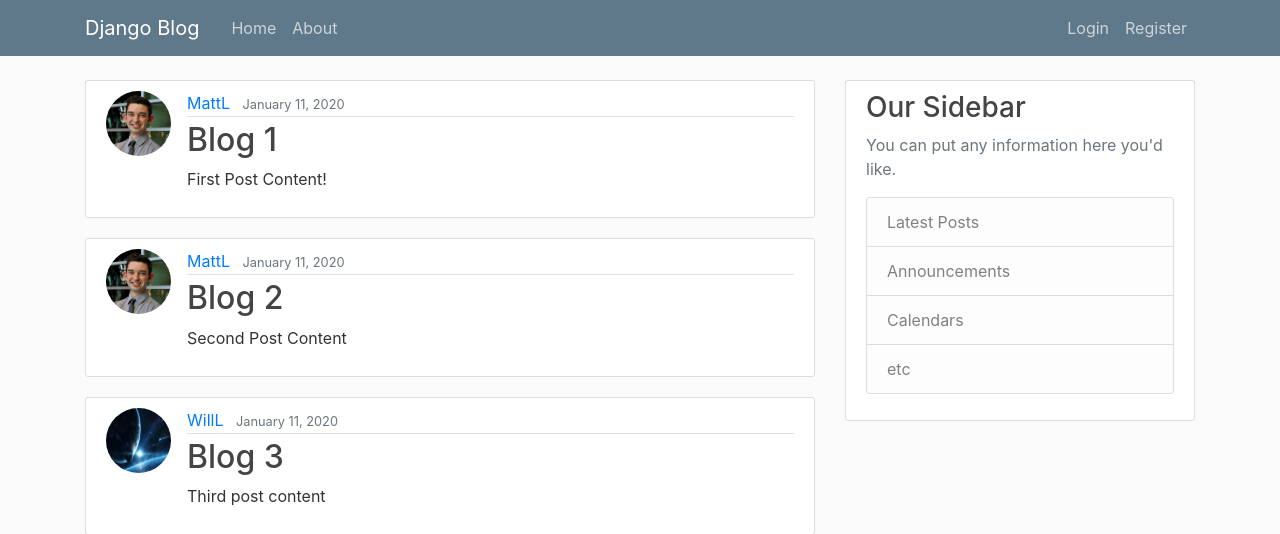
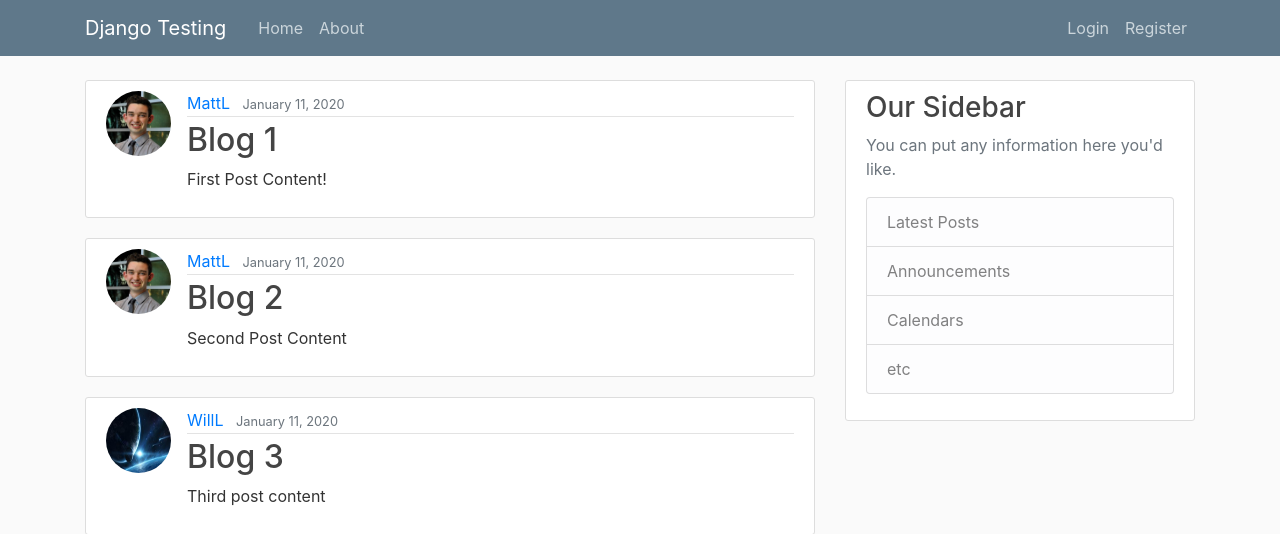
Before and after one commit to Matt-Lemcke/DeltaTestRepo, a Django app: page / in a window 1280 px wide. Shown: the top 534 px of the page. Run offline with Django 3.2, Linux system fonts and the light colour scheme; data comes from the database, SQL or seed files in the repository; both versions use the stored data as it was after the commit; some libraries are stand-ins or nearby versions.

Commit message:
Test changes
Changed the site titles to testing from blog

```diff
--- a/django_tutorial/blog/Templates/blog/base.html
+++ b/django_tutorial/blog/Templates/blog/base.html
@@ -14,9 +14,9 @@
   <link rel="stylesheet" type="text/css" href="{% static 'blog/main.css'%}">
 
   {% if title%}
-  <title>Django blog - {{title}}</title>
+  <title>Django test - {{title}}</title>
   {% else %}
-  <title>Django blog</title>
+  <title>Django test</title>
   {% endif %}
 </head>
 
@@ -24,7 +24,7 @@
   <header class="site-header">
     <nav class="navbar navbar-expand-md navbar-dark bg-steel fixed-top">
       <div class="container">
-        <a class="navbar-brand mr-4" href="/">Django Blog</a>
+        <a class="navbar-brand mr-4" href="/">Django Testing</a>
         <button class="navbar-toggler" type="button" data-toggle="collapse" data-target="#navbarToggle"
           aria-controls="navbarToggle" aria-expanded="false" aria-label="Toggle navigation">
           <span class="navbar-toggler-icon"></span>
```
Also changed, not shown: django_tutorial/db.sqlite3, django_tutorial/media/default.jpg.
